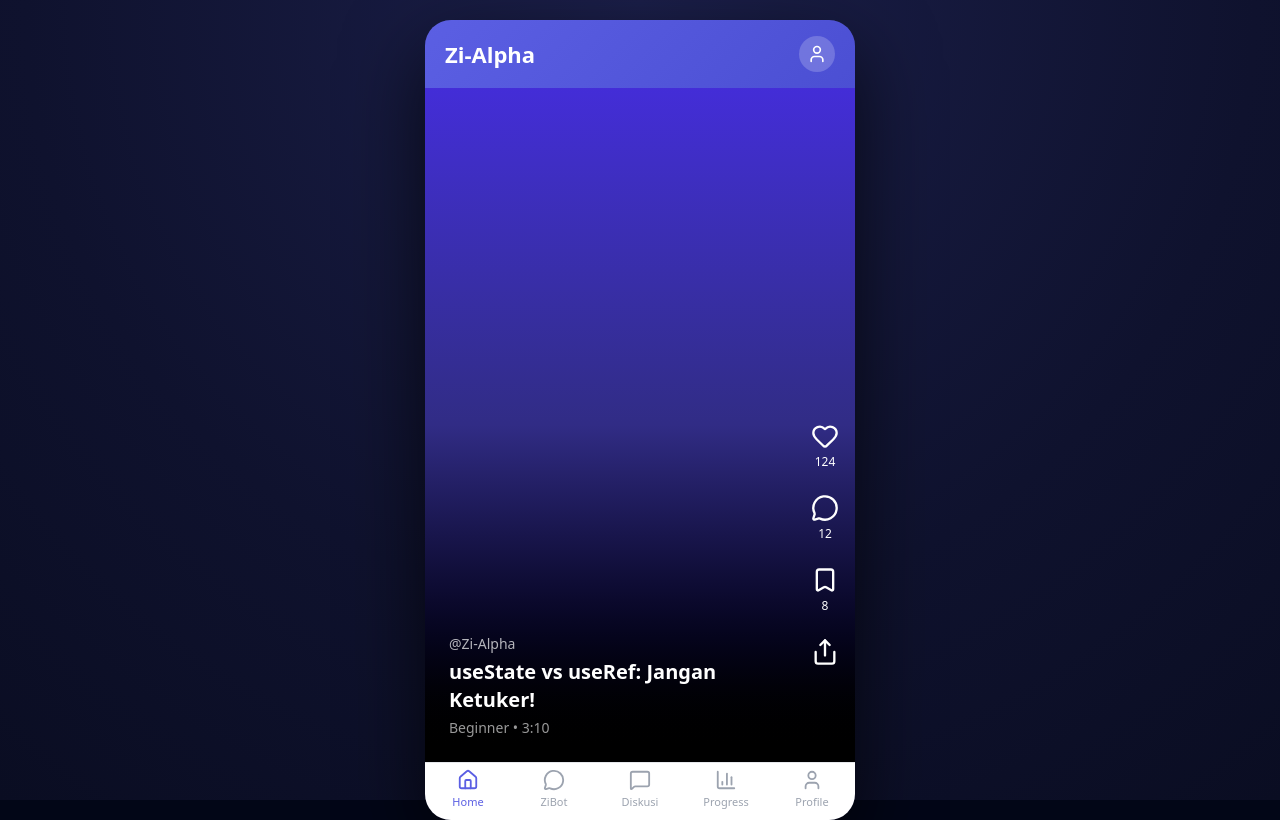
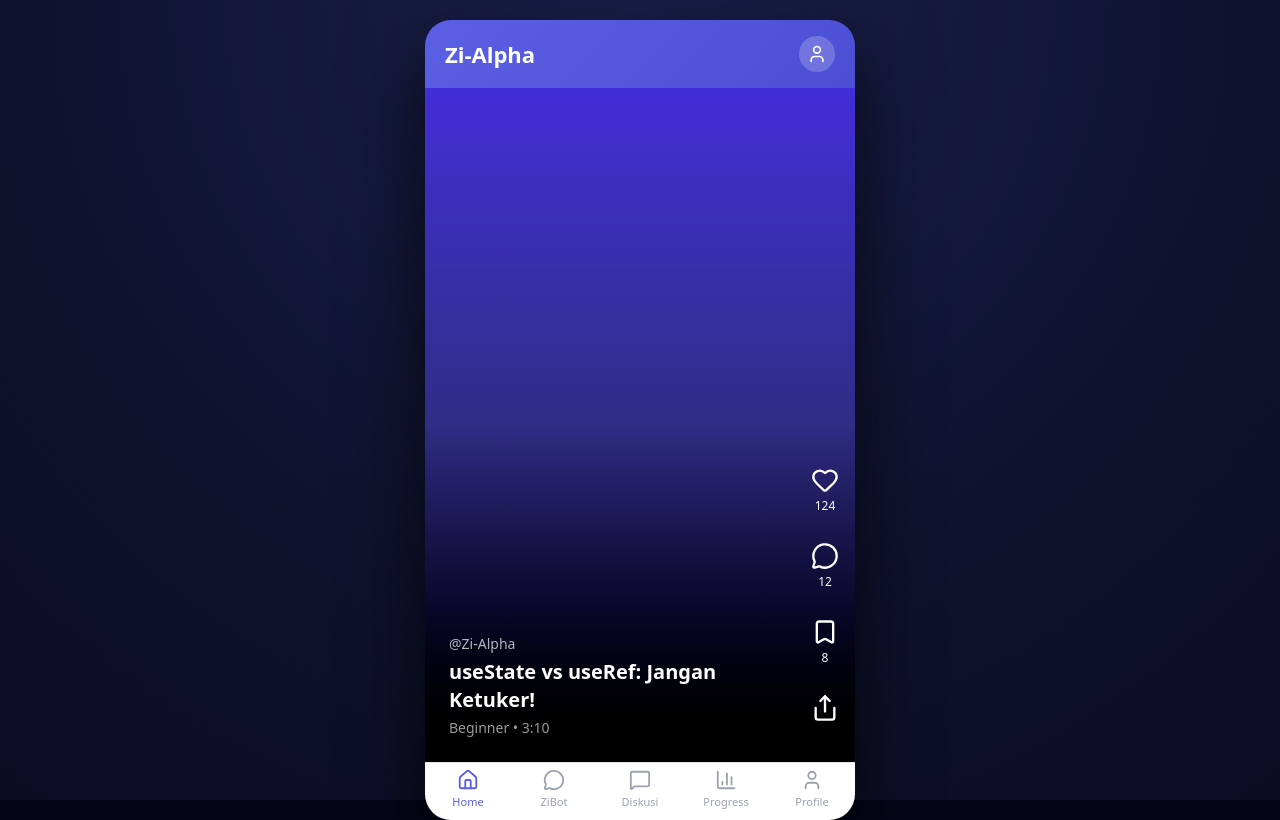
Before and after one commit to EuphoriaBot/Zi-Alpha-Project, a React (Vite) app: page / in a window 1280 px wide. Built offline with nearby package versions, Linux system fonts and the light colour scheme.

Commit message:
Finish Home Page

```diff
--- a/src/features/home/BerandaScreen.jsx
+++ b/src/features/home/BerandaScreen.jsx
@@ -107,7 +107,7 @@ export default function BerandaScreen() {
       <div className="relative h-full flex flex-col justify-end p-6">
 
         {/* RIGHT SIDE BUTTONS */}
-        <div className="absolute right-4 bottom-24 flex flex-col items-center gap-6">
+        <div className="absolute right-4 bottom-10 flex flex-col items-center gap-7">
 
           {/* LIKE */}
           <div className="flex flex-col items-center">
```
